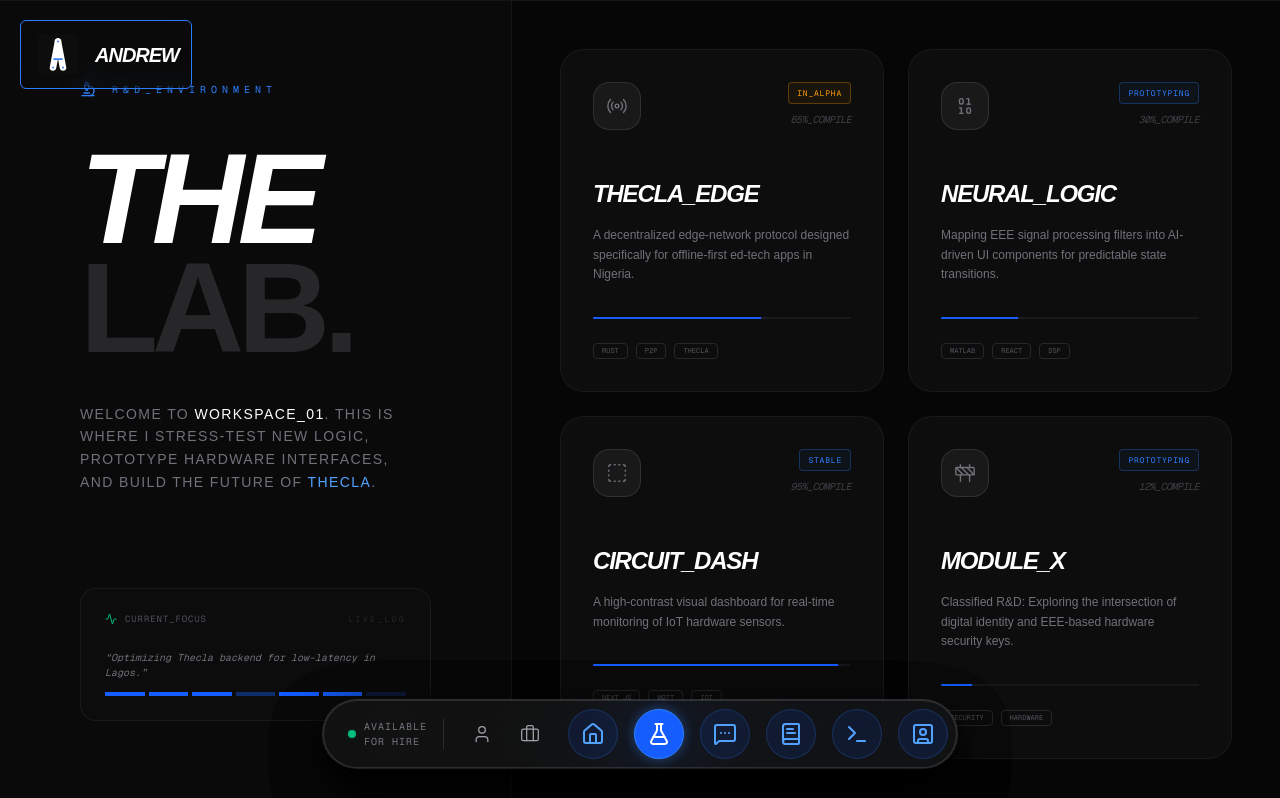
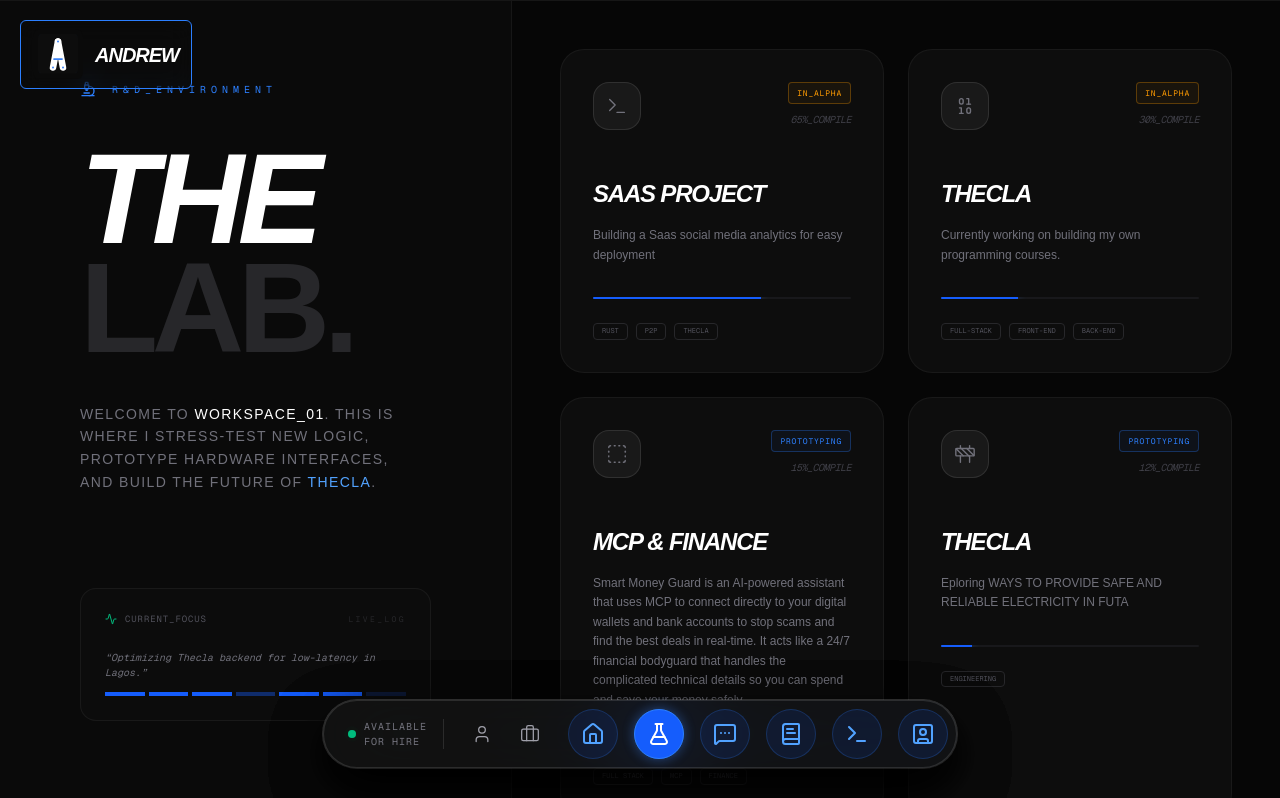
Before and after one commit to andrewanuga/portfolio, a Next.js app: page /lab in a window 1280 px wide. Shown: the top 798 px of the page. Built offline with nearby package versions, Linux system fonts and the light colour scheme.

Commit message:
did some clining of codes and updating

```diff
--- a/app/connect/page.tsx
+++ b/app/connect/page.tsx
@@ -174,12 +174,12 @@ export default function AndrewFeedSpace() {
           </motion.div>
 
           <h2 className="text-6xl md:text-[8rem] font-black tracking-tighter text-white uppercase leading-[0.85] italic">
-            SIGNAL <br />
+            SOCIAL <br />
             <span className="text-zinc-800 not-italic">SPACE.</span>
           </h2>
 
           <p className="mt-10 text-zinc-500 text-sm font-light leading-relaxed max-w-xs uppercase tracking-widest">
-            Welcome to the <span className="text-white italic">Andrew Oche Operating System</span> social interface. Real-time updates on Thecla and engineering paradigms. <span className="text-blue-500">Interact to initialize.</span>
+            Welcome to the <span className="text-white italic">Andrew Oche</span> social interface. Real-time updates on MY TECH journey and engineering paradigms. <span className="text-blue-500">Interact to initialize.</span>
           </p>
         </div>
 
--- a/app/lab/page.tsx
+++ b/app/lab/page.tsx
@@ -2,7 +2,7 @@
 
 import React from "react";
 import { motion } from "framer-motion";
-import { Microscope, FlaskConical, Beaker, Binary, Construction, BoxSelect, Radio, Activity } from "lucide-react";
+import { Microscope, FlaskConical, Beaker, Binary, Construction, BoxSelect, Radio, Activity, Terminal } from "lucide-react";
 import { cn } from "@/components/lib/utils";
 import NavBar from "@/components/navbar";
 
@@ -126,39 +126,39 @@ export default function LabSpace() {
       <div className="w-full md:w-[60%] p-8 md:p-12 grid grid-cols-1 md:grid-cols-2 gap-6 bg-black/40 self-start">
 
         <LabModule
-          title="Thecla_Edge"
+          title="SAAS PROJECT"
           status="IN_ALPHA"
           progress={65}
-          icon={Radio}
-          description="A decentralized edge-network protocol designed specifically for offline-first ed-tech apps in Nigeria."
+          icon={Terminal}
+          description="Building a Saas social media analytics for easy deployment"
           tags={['RUST', 'P2P', 'THECLA']}
         />
 
         <LabModule
-          title="Neural_Logic"
-          status="PROTOTYPING"
+          title="THECLA"
+          status="IN_ALPHA"
           progress={30}
           icon={Binary}
-          description="Mapping EEE signal processing filters into AI-driven UI components for predictable state transitions."
-          tags={['MATLAB', 'REACT', 'DSP']}
+          description="Currently working on building my own programming courses."
+          tags={['FULL-STACK', 'FRONT-END', 'BACK-END']}
         />
 
         <LabModule
-          title="Circuit_Dash"
-          status="STABLE"
-          progress={95}
+          title="MCP & FINANCE"
+          status="PROTOTYPING"
+          progress={15}
           icon={BoxSelect}
-          description="A high-contrast visual dashboard for real-time monitoring of IoT hardware sensors."
-          tags={['NEXT.JS', 'MQTT', 'IOT']}
+          description="Smart Money Guard is an AI-powered assistant that uses MCP to connect directly to your digital wallets and bank accounts to stop scams and find the best deals in real-time. It acts like a 24/7 financial bodyguard that handles the complicated technical details so you can spend and save your money safely."
+          tags={['FULL STACK', 'MCP', 'FINANCE']}
         />
 
         <LabModule
-          title="Module_X"
+          title="THECLA"
           status="PROTOTYPING"
           progress={12}
           icon={Construction}
-          description="Classified R&D: Exploring the intersection of digital identity and EEE-based hardware security keys."
-          tags={['SECURITY', 'HARDWARE']}
+          description="Eploring WAYS TO PROVIDE SAFE AND RELIABLE ELECTRICITY IN FUTA"
+          tags={['ENGINEERING']}
         />
 
         {/* INDUSTRIAL GRID DECOR */}
--- a/components/bio.tsx
+++ b/components/bio.tsx
@@ -25,7 +25,7 @@ export default function BioSection() {
           className="flex items-center gap-4 mb-4"
         >
           <div className="h-[1px] w-8 bg-blue-500" />
-          <span className="text-[10px] font-mono tracking-[0.4em] text-blue-500 uppercase italic">Operator_Profile // 01</span>
+          <span className="text-[10px] font-mono tracking-[0.4em] text-blue-500 uppercase italic">Operator_Profile // 02</span>
         </motion.div>
         <h2 className="text-6xl md:text-[4.6rem] lg:text-[6.7rem] xl:text-[10rem] font-black leading-[0.8] tracking-tighter text-white uppercase italic">
           MY <span className="text-zinc-800 not-italic">BIO.</span>
--- a/components/hireMe.tsx
+++ b/components/hireMe.tsx
@@ -34,7 +34,7 @@ export default function HireMeSection() {
             className="flex items-center gap-4 mb-12"
           >
             <ShieldCheck size={16} className="text-blue-500" />
-            <span className="text-[10px] font-mono tracking-[0.5em] text-blue-500 uppercase">Secure_Handshake // v2.0</span>
+            <span className="text-[10px] font-mono tracking-[0.5em] text-blue-500 uppercase">Secure_Handshake // 06</span>
           </motion.div>
 
           <h2 className="text-5xl md:text-[2.9rem] lg:text-[4.7rem] xl:text-[7rem] font-black leading-[0.8] tracking-tighter text-white uppercase italic">
--- a/components/project.tsx
+++ b/components/project.tsx
@@ -94,7 +94,7 @@ export default function ProjectSection() {
             className="flex items-center gap-4 mb-12"
           >
             <Box size={16} className="text-blue-500" />
-            <span className="text-[10px] font-mono tracking-[0.5em] text-blue-500 uppercase">Production_Log</span>
+            <span className="text-[10px] font-mono tracking-[0.5em] text-blue-500 uppercase">Production_Log // 04</span>
           </motion.div>
 
           <h2 className="text-5xl md:text-[2.9rem] lg:text-[4.7rem] xl:text-[6.5rem] font-black leading-[0.8] tracking-tighter text-white uppercase italic">
--- a/components/services.tsx
+++ b/components/services.tsx
@@ -83,7 +83,7 @@ export default function ServicesSection() {
             className="flex items-center gap-4 mb-12"
           >
             <div className="h-[1px] w-12 bg-blue-500 shadow-[0_0_8px_#3b82f6]" />
-            <span className="text-[10px] font-mono tracking-[0.5em] text-blue-500 uppercase">Capabilities_Matrix</span>
+            <span className="text-[10px] font-mono tracking-[0.5em] text-blue-500 uppercase">Capabilities_Matrix // 03</span>
           </motion.div>
 
           <h2 className="text-5xl md:text-[2.9rem] lg:text-[4.7rem] xl:text-[6rem] font-black leading-[0.8] tracking-tighter text-white uppercase italic">
--- a/components/socialSection .tsx
+++ b/components/socialSection .tsx
@@ -78,7 +78,7 @@ export default function SocialSection() {
             className="flex items-center gap-4 mb-12"
           >
             <Radio size={16} className="text-blue-500 animate-pulse" />
-            <span className="text-[10px] font-mono tracking-[0.5em] text-blue-500 uppercase">Live_Broadcast // Uplink</span>
+            <span className="text-[10px] font-mono tracking-[0.5em] text-blue-500 uppercase">Live_Broadcast // Uplink // 05</span>
           </motion.div>
 
           <h2 className="text-5xl md:text-[2.9rem] lg:text-[4.7rem] xl:text-[7rem] font-black leading-[0.8] tracking-tighter text-white uppercase italic">
@@ -87,7 +87,7 @@ export default function SocialSection() {
           </h2>
 
           <p className="mt-10 text-zinc-500 text-sm font-light leading-relaxed max-w-xs uppercase tracking-widest">
-            Cross-platform data synchronization. Tracking the journey of <span className="text-white">Thecla</span> and modern engineering.
+            Cross-platform data synchronization. Tracking my <span className="text-white">Tech </span> journey and <span className="text-white">Thecla</span>.
           </p>
         </div>
 
@@ -123,18 +123,27 @@ export default function SocialSection() {
           icon={ExternalLink}
           handle="andrewoche"
           date="02.APR.26"
-          content="Just finalized the new architecture for Thecla's deployment engine. Engineering for the global south requires a shift in mindset: performance isn't a feature, it's a requirement."
-          link="#"
+          content="Happy New Month! Most people wait until January to reset, but the real work starts on April 1st.
+
+Reflecting on the last quarter, it was a massive learning curve. Quatar 1 was about laying the foundation, testing new strategies, and finding my rhythm in 2026’s fast-moving landscape. But now? It’s time to shift from planning to execution.
+For the next 3 months, I’m locking in. I am officially starting a 90-day streak. No excuses, no 'waiting for the right time,' just consistent, daily action toward my biggest goals for the first half of this year. My goal is to look back on June 30th and know that I didn't just participate in Q2—I dominated it.
+Who else is entering this Sprint Phase this month? Whether it’s a fitness goal, a professional milestone, or a personal project—drop a Locked in below if you’re joining me in making these next 90 days count."
+          link="https://www.linkedin.com/posts/andrew-adakole-63462227a_newmonth-q2-90daychallenge-activity-7445357797107535872-YTnt?utm_source=share&utm_medium=member_desktop&rcm=ACoAAEQUWwgBJT22zy0L6T4igjf1c3HCHa3iTqA"
         />
 
         {/* X POST */}
         <SocialSignal
-          platform="X-PLATFORM"
+          platform="LINKEDIN"
           icon={ExternalLink}
           handle="oche_dev"
           date="01.APR.26"
-          content="Next.js 15 + EEE hardware logic is a lethal combination. Build systems that don't just scale, but endure. 🚀 #BuildingThecla"
-          link="#"
+          content="The shift from an engineering exam hall to a development environment is a trip. One minute you’re staring at a paper, manually calculating matrix transformations for EEE 309 (MATLAB), and the next, you’re back at your desk trying to remember why you left a Next.js component half-finished three weeks ago.
+It’s officially Day 3 of exams, and honestly, MATLAB logic just primes the brain for more. Instead of crashing into bed, I found myself crashing straight back into my terminal. There’s a specific kind of exam season adrenaline that makes you want to build something real the second you hand in your script.
+But the reality of the grind isn't always smooth.
+But in the end it is worth it
+
+#FullStackDeveloper #EEELife #MATLAB #Thecla #BuildInPublic #EngineeringStudent #NextJS #StartupLife #FUTA"
+          link="https://www.linkedin.com/posts/andrew-adakole-63462227a_fullstackdeveloper-eeelife-matlab-activity-7443330136843935745-51yZ?utm_source=share&utm_medium=member_desktop&rcm=ACoAAEQUWwgBJT22zy0L6T4igjf1c3HCHa3iTqA"
         />
 
         {/* INSTAGRAM POST */}
@@ -143,8 +152,14 @@ export default function SocialSection() {
           icon={ExternalLink}
           handle="andrew_design"
           date="28.MAR.26"
-          content="Design is more than aesthetic; it's a system. Applying industrial CAD principles to UI components today."
-          link="#"
+          content="Who's locked in with me this second quarter of the year April 1st - June 30
+
+Drop 🔒 below if u are
+
+I am Locked In 👨🏾‍💻
+
+#Q2 #90DaySprints #FullStack #BuildInPublic #lockedin🔐"
+          link="https://www.instagram.com/p/DWnpjEcjFIM/?utm_source=ig_web_button_share_sheet&igsh=MzRlODBiNWFlZA=="
         />
 
         {/* CTA MODULE */}
```
Also changed, not shown: app/contact/page.tsx (+15 -12 lines), components/footer.tsx (+5 -9 lines), components/hero.tsx (+13 -12 lines), public/my-photo.png (added).
